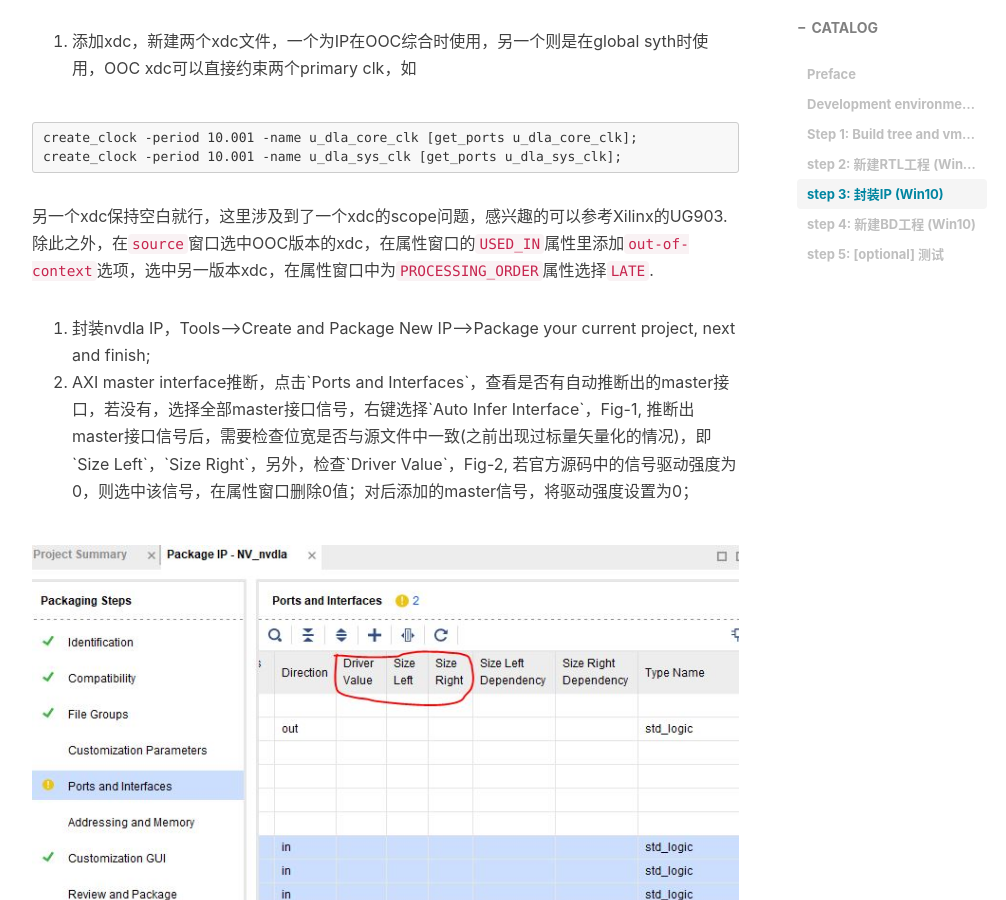
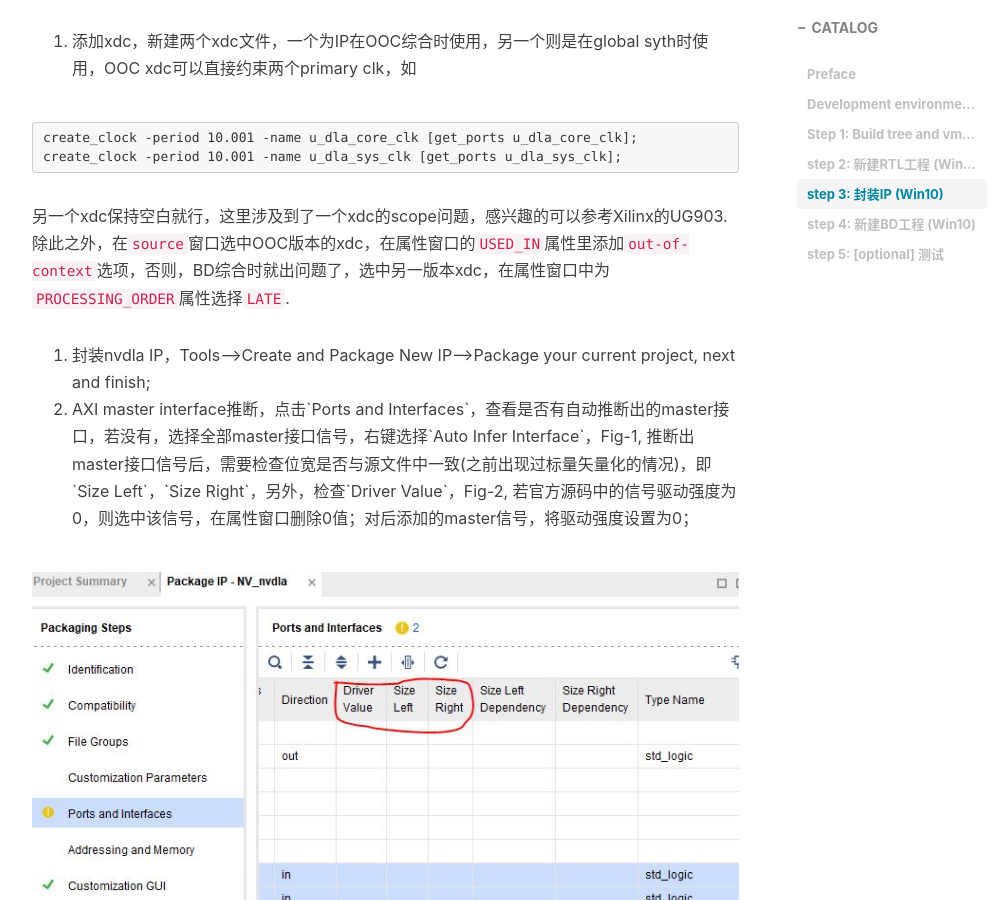
Before and after one commit to VVViy/VVViy.github.io, a Jekyll site: the page built from _posts/2018-09-12-nv_small-FPGA-Mapping-Workflow.md, in a window 1280 px wide and 900 px high, scrolled down 4662 px. Shown: the whole window, without its empty margins (233-1239 px from the left). Built offline with Jekyll 4.4.1, drawn with Linux system fonts in a browser that asks for light colours; nearby versions of some CDN libraries; comment, search, counter and statistics services are not loaded.

Commit message:
Update 2018-09-12-nv_small-FPGA-Mapping-Workflow.md

````diff
--- a/_posts/2018-09-12-nv_small-FPGA-Mapping-Workflow.md
+++ b/_posts/2018-09-12-nv_small-FPGA-Mapping-Workflow.md
@@ -175,7 +175,7 @@ create_clock -period 10.001 -name u_dla_core_clk [get_ports u_dla_core_clk];
 create_clock -period 10.001 -name u_dla_sys_clk [get_ports u_dla_sys_clk];
 ```
 
-另一个xdc保持空白就行，这里涉及到了一个xdc的scope问题，感兴趣的可以参考Xilinx的UG903.除此之外，在`source`窗口选中OOC版本的xdc，在属性窗口的`USED_IN`属性里添加`out-of-context`选项，选中另一版本xdc，在属性窗口中为`PROCESSING_ORDER`属性选择`LATE`.
+另一个xdc保持空白就行，这里涉及到了一个xdc的scope问题，感兴趣的可以参考Xilinx的UG903.除此之外，在`source`窗口选中OOC版本的xdc，在属性窗口的`USED_IN`属性里添加`out-of-context`选项，否则，BD综合时就出问题了，选中另一版本xdc，在属性窗口中为`PROCESSING_ORDER`属性选择`LATE`.
 
 4. <required> 封装nvdla IP，Tools-->Create and Package New IP-->Package your current project, next and finish;
 
````
